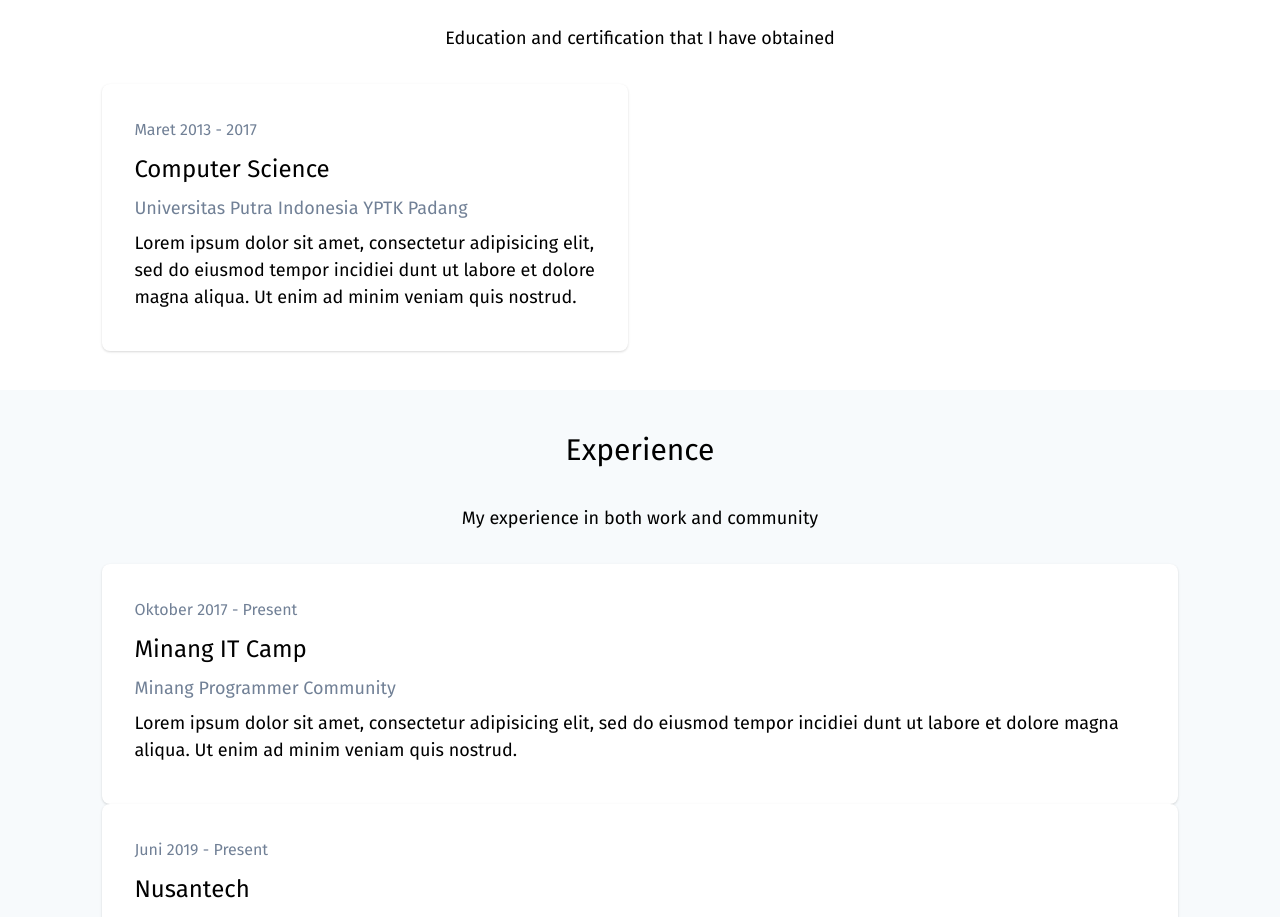
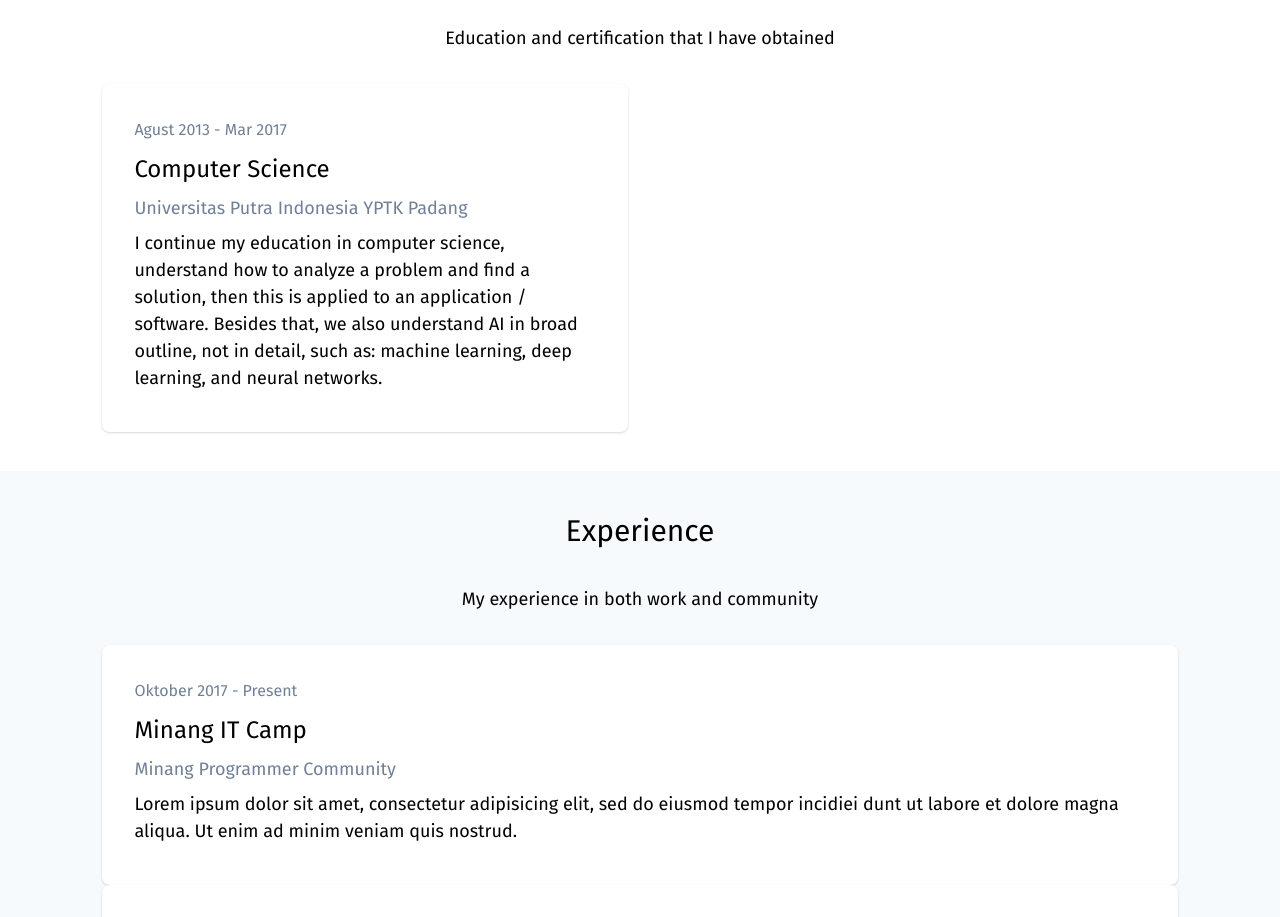
Before and after one commit to masb0ymas/next-resume, a Next.js app: page / in a window 1280 px wide. Shown: the part 2500-3417 px from the top of the page. Built offline with nearby package versions, Linux system fonts and the light colour scheme.

Commit message:
fix: constant education

```diff
--- a/src/views/Landing/partials/Education.tsx
+++ b/src/views/Landing/partials/Education.tsx
@@ -3,6 +3,13 @@ import Card from 'components/Card/Card'
 import Section from 'components/Section/partials/Education'
 
 function Education() {
+  const education = {
+    title: 'Computer Science',
+    campus: 'Universitas Putra Indonesia YPTK Padang',
+    periode: 'Agust 2013 - Mar 2017',
+    description: 'I continue my education in computer science, understand how to analyze a problem and find a solution, then this is applied to an application / software. Besides that, we also understand AI in broad outline, not in detail, such as: machine learning, deep learning, and neural networks.'
+  }
+
   return (
     <Section
       title={'Education & Certification'}
@@ -12,12 +19,10 @@ function Education() {
     >
       <React.Fragment>
         <Card
-          title={'Computer Science'}
-          subtitle={'Universitas Putra Indonesia YPTK Padang'}
-          periode={'Maret 2013 - 2017'}
-          text={`Lorem ipsum dolor sit amet, consectetur adipisicing elit,
-              sed do eiusmod tempor incidiei dunt ut labore et dolore magna aliqua.
-              Ut enim ad minim veniam quis nostrud.`}
+          title={education.title}
+          subtitle={education.campus}
+          periode={education.periode}
+          text={education.description}
         />
       </React.Fragment>
     </Section>
```
